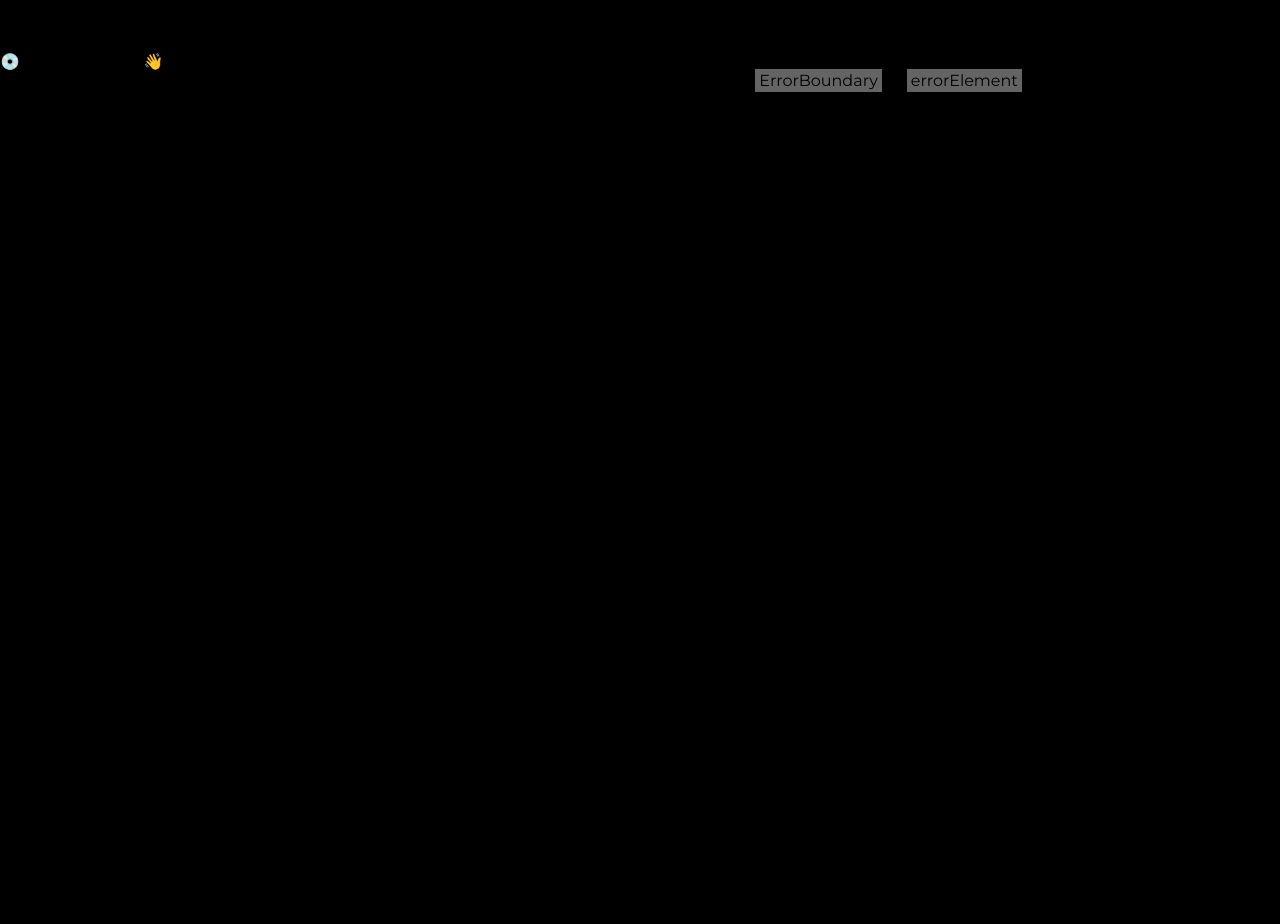
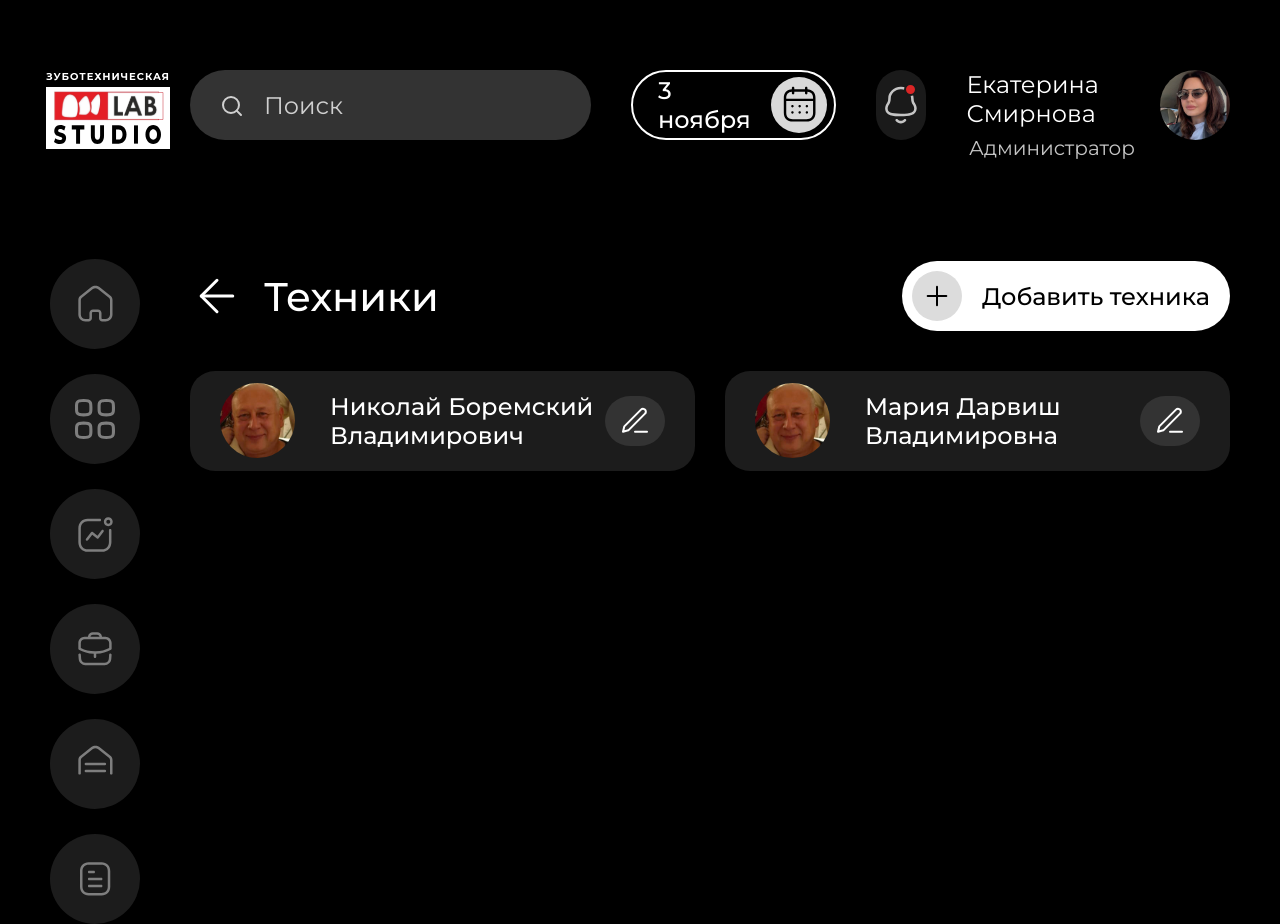
Before and after one commit to Leequren/medical-labs-crm, a React (Vite) app: page /staff/techniques in a window 1280 px wide. Before the commit this address had no page. Before the commit the page ends 800 px from the top, so only its background shows below. Built offline with nearby package versions, Linux system fonts and the light colour scheme.

Commit message:
add TechniquesPage and minor fix

```diff
--- a/src/components/router/Router.tsx
+++ b/src/components/router/Router.tsx
@@ -4,6 +4,7 @@ import { MainLayout } from "../../MainLayout";
 import { routes } from "../../config/routes";
 import { StaffPage } from "../../pages/StaffPage/StaffPage";
 import { DoctorsPage } from "../../pages/DoctorsPage/DoctorsPage";
+import { TechniquesPage } from "../../pages/TechniquesPage/TechniquesPage";
 
 export const router = createBrowserRouter(
   [
@@ -13,6 +14,7 @@ export const router = createBrowserRouter(
         { path: routes.main, element: <MainPage /> },
         { path: routes.staff, element: <StaffPage /> },
         { path: routes.doctors, element: <DoctorsPage /> },
+        { path: routes.techniques, element: <TechniquesPage /> },
       ],
     },
   ]
--- a/src/config/routes.ts
+++ b/src/config/routes.ts
@@ -11,6 +11,7 @@ export enum routes {
     typesWork = "/staff/typesWork",
     categoryTechniques = "/staff/category-techniques",
     addDoctor = "/staff/add-doctor",
+    addTechnique = "/staff/add-technique",
 }
 
 export enum backendRoutes {
--- /dev/null
+++ b/src/pages/TechniquesPage/TechniquesPage.tsx
@@ -0,0 +1,91 @@
+import { routes } from "../../config/routes";
+import ArrowLeft from "@img/ArrowLeft.svg?react"
+import Plus from "@img/plus.svg?react"
+import { useNavigate } from "react-router-dom";
+import styled from "styled-components";
+import { TechniquesPageCard } from "./TechniquesPageCard";
+
+const TechniquesPageStyled = styled.div`
+    display: flex;
+    flex-direction: column;
+    gap: 40px;
+    margin-top: 2px;
+    width: 100%;
+    margin-right: 50px;
+`
+
+const Header = styled.div`
+    display: flex;
+    justify-content: space-between;
+    align-items: center;
+`
+
+const BackButtonContainer = styled.div`
+    display: flex;
+    align-items: center;
+    gap: 20px;
+    height: 54px;
+`
+
+const TitleText = styled.span`
+    color: white;
+    font-size: 40px;
+    font-weight: 500;
+`
+
+const AddButton = styled.div`
+    display: flex;
+    padding: 10px 20px 10px 10px;
+    background-color: white;
+    border-radius: 1000px;
+    gap: 20px;
+    align-items: center;
+    justify-content: center;
+    cursor: pointer;
+    height: 70px;
+`
+
+const AddButtonSvgContainer = styled.div`
+    display: flex;
+    align-items: center;
+    justify-content: center;
+    height: 50px;
+    width: 50px;
+    background-color: #DCDCDC;
+    border-radius: 1000px;
+    cursor: pointer;
+
+    >svg{
+        height: 32px;
+        width: 32px;
+        background: transparent;
+    }
+`
+
+const AddButtonText = styled.h1`
+    font-size: 24px;
+    font-weight: 500;
+`
+
+export function TechniquesPage() {
+
+    const navigate = useNavigate();
+
+    return (
+        <TechniquesPageStyled>
+            <Header>
+                <BackButtonContainer>
+                    <ArrowLeft onClick={() => navigate(routes.staff)} cursor="pointer" />
+                    <TitleText>Техники</TitleText>
+                </BackButtonContainer>
+                <AddButton onClick={() => navigate(routes.addTechnique)}>
+                    <AddButtonSvgContainer>
+                        <Plus stroke="black" />
+                    </AddButtonSvgContainer>
+                    <AddButtonText>Добавить техника</AddButtonText>
+                </AddButton>
+            </Header>
+            <TechniquesPageCard />
+        </TechniquesPageStyled>
+    )
+}
--- /dev/null
+++ b/src/pages/TechniquesPage/TechniquesPageCard.tsx
@@ -0,0 +1,154 @@
+import styled from "styled-components"
+import { useStore } from "../../store/StaffPageStore";
+import { useState } from "react";
+import Edit from "@img/Edit.svg?react"
+import DeleteTrash from "@img/DeleteTrash.svg?react"
+import CheckArrow from "@img/CheckArrow.svg?react"
+
+const TechniquesPageCardStyled = styled.div`
+    display: grid;
+    grid-template-columns: repeat(2, 1fr);
+    gap: 30px;
+`
+
+const TechniquesCardContainer = styled.div <{ $isEdit: boolean }>`
+    display: flex;
+    justify-content: space-between;
+    align-items: center;
+    padding: ${props => props.$isEdit ? "25px 30px" : "12px 30px 13px 30px"};
+    background: #1C1C1C;
+    border-radius: 25px;
+    height: fit-content;
+`
+
+const TechniquesCardNameContainer = styled.div <{ $isEdit: boolean }>`
+    display: flex;
+    align-items: center;
+    width: 85%;
+    gap: 35px;
+`
+
+const TechniquesImg = styled.img`
+    height: 75px;
+    width: 75px;
+    min-width: 75px;
+    border-radius: 1000px;
+    object-fit: cover;
+`
+
+const TechniquesName = styled.span`
+    color: white;
+    font-size: 24px;
+    font-weight: 500;
+`
+
+const TechniquesNameInput = styled.input`
+    width: 100%;
+    border: none;
+    outline: none;
+    background: #333333;
+    color: white;
+    font-family: Montserrat;
+    font-size: 24px;
+    font-weight: 500;
+    padding: 10px 8px;
+    border-radius: 9px;
+`
+
+const TechniquesButtonContainer = styled.div`
+    display: flex;
+    flex-direction: column;
+    gap: 20px;
+`
+
+const EditSuccessButton = styled.div`
+    height: 50px;
+    width: 60px;
+    display: flex;
+    align-items: center;
+    justify-content: center;
+    background: #333333;
+    border-radius: 1000px;
+    cursor: pointer;
+`
+
+const DeleteButton = styled.div`
+    height: 50px;
+    width: 60px;
+    display: flex;
+    align-items: center;
+    justify-content: center;
+    background: #D20000;
+    border-radius: 1000px;
+    cursor: pointer;
+`
+
+export function TechniquesPageCard() {
+
+    const Techniques = useStore((state) => state.techniques)
+    const updateTechnique = useStore((state) => state.updateTechnique)
+    const removeTechnique = useStore((state) => state.removeTechnique)
+
+    const [editStates, setEditStates] = useState<{ [key: number]: boolean }>({})
+
+    const toggleEditState = (id: number) => {
+        setEditStates((prevStates) => ({
+            ...prevStates,
+            [id]: !prevStates[id]
+        }))
+    }
+
+    const updateTechniqueNameHandler = (id: number, techniqueName: string) => {
+        const [lastName, firstName, middleName] = techniqueName.split(" ");
+        const technique = Techniques.find(d => d.id === id);
+
+        if (technique && (
+            technique.firstName !== firstName ||
+            technique.lastName !== lastName ||
+            technique.middleName !== middleName
+        )) {
+            updateTechnique(({
+                ...technique,
+                firstName,
+                lastName,
+                middleName
+            }));
+        }
+    }
+
+    return (
+        <TechniquesPageCardStyled>
+            {Techniques.map((technique) => (
+                <TechniquesCardContainer
+                    key={technique.id}
+                    $isEdit={!!editStates[technique.id]}
+                >
+                    <TechniquesCardNameContainer $isEdit={!!editStates[technique.id]}>
+                        <TechniquesImg src={technique.imgUrl} />
+                        {editStates[technique.id] ? (
+                            <TechniquesNameInput onChange={(e) => updateTechniqueNameHandler(technique.id, e.target.value)} defaultValue={`${technique.firstName} ${technique.lastName} ${technique.middleName}`} />
+                        ) : (
+                            <TechniquesName>
+                                {technique.firstName} {technique.lastName} {technique.middleName}
+                            </TechniquesName>
+                        )}
+                    </TechniquesCardNameContainer>
+                    <TechniquesButtonContainer>
+                        <EditSuccessButton onClick={() => toggleEditState(technique.id)}>
+                            {editStates[technique.id] ? (
+                                <CheckArrow stroke="#BDFF67" height="28px" width="32px" />
+                            ) : (
+                                <Edit />
+                            )}
+                        </EditSuccessButton>
+                        {editStates[technique.id] && (
+                            <DeleteButton onClick={() => removeTechnique(technique.id)}>
+                                <DeleteTrash />
+                            </DeleteButton>
+                        )}
+                    </TechniquesButtonContainer>
+                </TechniquesCardContainer>
+            ))}
+        </TechniquesPageCardStyled>
+    );
+}
--- a/src/store/StaffPageStore.ts
+++ b/src/store/StaffPageStore.ts
@@ -94,8 +94,8 @@ const initialDoctors: Doctors[] = [
 ];
 
 const initialTechniques: Techniques[] = [
-    { id: 1, firstName: "Николай", lastName: "Боремский", middleName: "Владимирович", imgUrl: "img3.jpg", categoryId: 2 },
-    { id: 2, firstName: "Мария", lastName: "Дарвиш", middleName: "Владимировна", imgUrl: "img4.jpg", categoryId: 2 },
+    { id: 1, firstName: "Николай", lastName: "Боремский", middleName: "Владимирович", imgUrl: "/image/2.png", categoryId: 2 },
+    { id: 2, firstName: "Мария", lastName: "Дарвиш", middleName: "Владимировна", imgUrl: "/image/2.png", categoryId: 2 },
 ];
 
 const initialTypesWork: TypesWork[] = [
```
